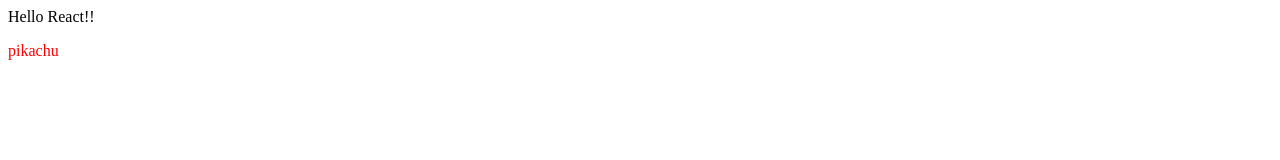
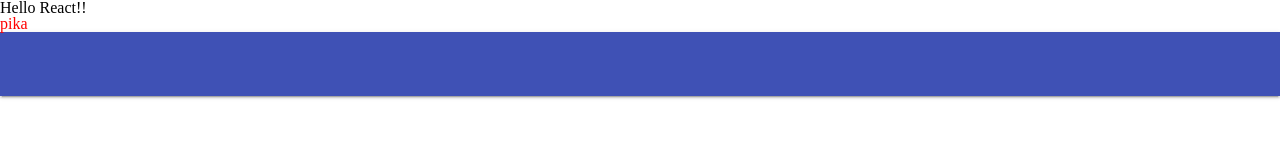
Before and after one commit to saranshgupta1995/UXBash, a React app: page / in a window 1280 px wide. Built offline with nearby package versions, Linux system fonts and the light colour scheme.

Commit message:
UI boiler-plate

```diff
--- /dev/null
+++ b/src/components/Header/Header.js
@@ -0,0 +1,11 @@
+import React from 'react';
+import Styles from './Header.module.scss';
+
+const Header = (props) => (
+
+    <header className={Styles.Header}></header>
+
+)
+
+
+ export default Header;
--- /dev/null
+++ b/src/components/Header/Header.module.scss
@@ -0,0 +1,31 @@
+.Header{
+    display: -webkit-flex;
+    display: -ms-flexbox;
+    display: flex;
+    -webkit-flex-direction: column;
+    -ms-flex-direction: column;
+    flex-direction: column;
+    -webkit-flex-wrap: nowrap;
+    -ms-flex-wrap: nowrap;
+    flex-wrap: nowrap;
+    -webkit-justify-content: flex-start;
+    -ms-flex-pack: start;
+    justify-content: flex-start;
+    box-sizing: border-box;
+    -webkit-flex-shrink: 0;
+    -ms-flex-negative: 0;
+    flex-shrink: 0;
+    width: 100%;
+    margin: 0;
+    padding: 0;
+    border: none;
+    min-height: 64px;
+    max-height: 1000px;
+    z-index: 3;
+    background-color: rgb(63,81,181);
+    color: rgb(255,255,255);
+    box-shadow: 0 2px 2px 0 rgba(0,0,0,.14), 0 3px 1px -2px rgba(0,0,0,.2), 0 1px 5px 0 rgba(0,0,0,.12);
+    transition-duration: .2s;
+    transition-timing-function: cubic-bezier(.4,0,.2,1);
+    transition-property: max-height,box-shadow;
+}
--- a/src/containers/Layout.js
+++ /dev/null
@@ -1,9 +0,0 @@
-import React from 'react';
-import Styles from './Layout.module.scss';
-
-const Layout = ()=>{
-    console.log(Styles);
-    return <p className={Styles.pika}>pikachu</p>
-};
-
-export default Layout;
--- /dev/null
+++ b/src/containers/Layout/Layout.js
@@ -0,0 +1,15 @@
+import React from 'react';
+import Styles from './Layout.module.scss';
+import Header from '../../components/Header/Header';
+
+const Layout = () => {
+    console.log(Styles);
+    return (
+        <React.Fragment>
+            <p className={Styles.pika}>pika</p>
+            <Header></Header>
+        </React.Fragment>
+    )
+};
+
+export default Layout;
--- /dev/null
+++ b/src/index.css
@@ -0,0 +1,50 @@
+/* css reset */
+
+/* http://meyerweb.com/eric/tools/css/reset/
+   v2.0 | 20110126
+   License: none (public domain)
+*/
+
+html, body, div, span, applet, object, iframe,
+h1, h2, h3, h4, h5, h6, p, blockquote, pre,
+a, abbr, acronym, address, big, cite, code,
+del, dfn, em, img, ins, kbd, q, s, samp,
+small, strike, strong, sub, sup, tt, var,
+b, u, i, center,
+dl, dt, dd, ol, ul, li,
+fieldset, form, label, legend,
+table, caption, tbody, tfoot, thead, tr, th, td,
+article, aside, canvas, details, embed,
+figure, figcaption, footer, header, hgroup,
+menu, nav, output, ruby, section, summary,
+time, mark, audio, video {
+	margin: 0;
+	padding: 0;
+	border: 0;
+	font-size: 100%;
+	font: inherit;
+	vertical-align: baseline;
+}
+/* HTML5 display-role reset for older browsers */
+article, aside, details, figcaption, figure,
+footer, header, hgroup, menu, nav, section {
+	display: block;
+}
+body {
+	line-height: 1;
+}
+ol, ul {
+	list-style: none;
+}
+blockquote, q {
+	quotes: none;
+}
+blockquote:before, blockquote:after,
+q:before, q:after {
+	content: '';
+	content: none;
+}
+table {
+	border-collapse: collapse;
+	border-spacing: 0;
+}
--- a/src/index.js
+++ b/src/index.js
@@ -1,9 +1,14 @@
 import React from "react";
 import ReactDOM from "react-dom";
-import Layout from './containers/Layout';
+import './index.css';
+import Layout from './containers/Layout/Layout';
+
 
 const Index = () => {
-    return <div>Hello React!!
+    return <div>
+        <p>
+            Hello React!!
+        </p>
         <Layout></Layout>
     </div>;
 };
--- a/webpack.config.js
+++ b/webpack.config.js
@@ -25,6 +25,13 @@ module.exports = {
                 }
             },
             {
+                test: /\.css$/,
+                use: [
+                    "style-loader",
+                    "css-loader"
+                ]
+            },
+            {
                 test: /\.scss$/,
                 use: [
                     "style-loader",
```
Also changed, not shown: package.json (+5 -5 lines), src/containers/Layout/Layout.module.scss (line endings or trailing spaces), 1 other file.
